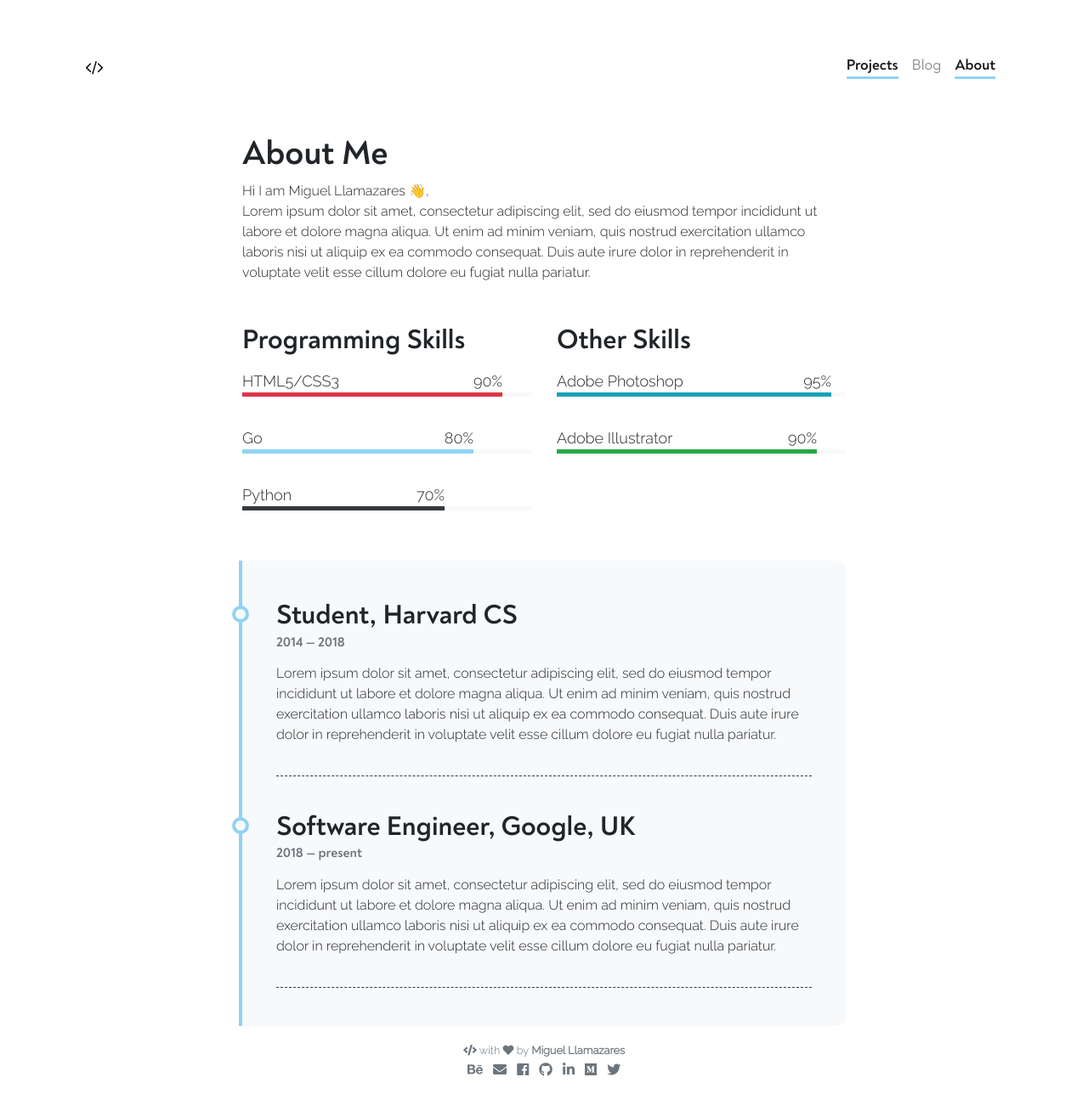
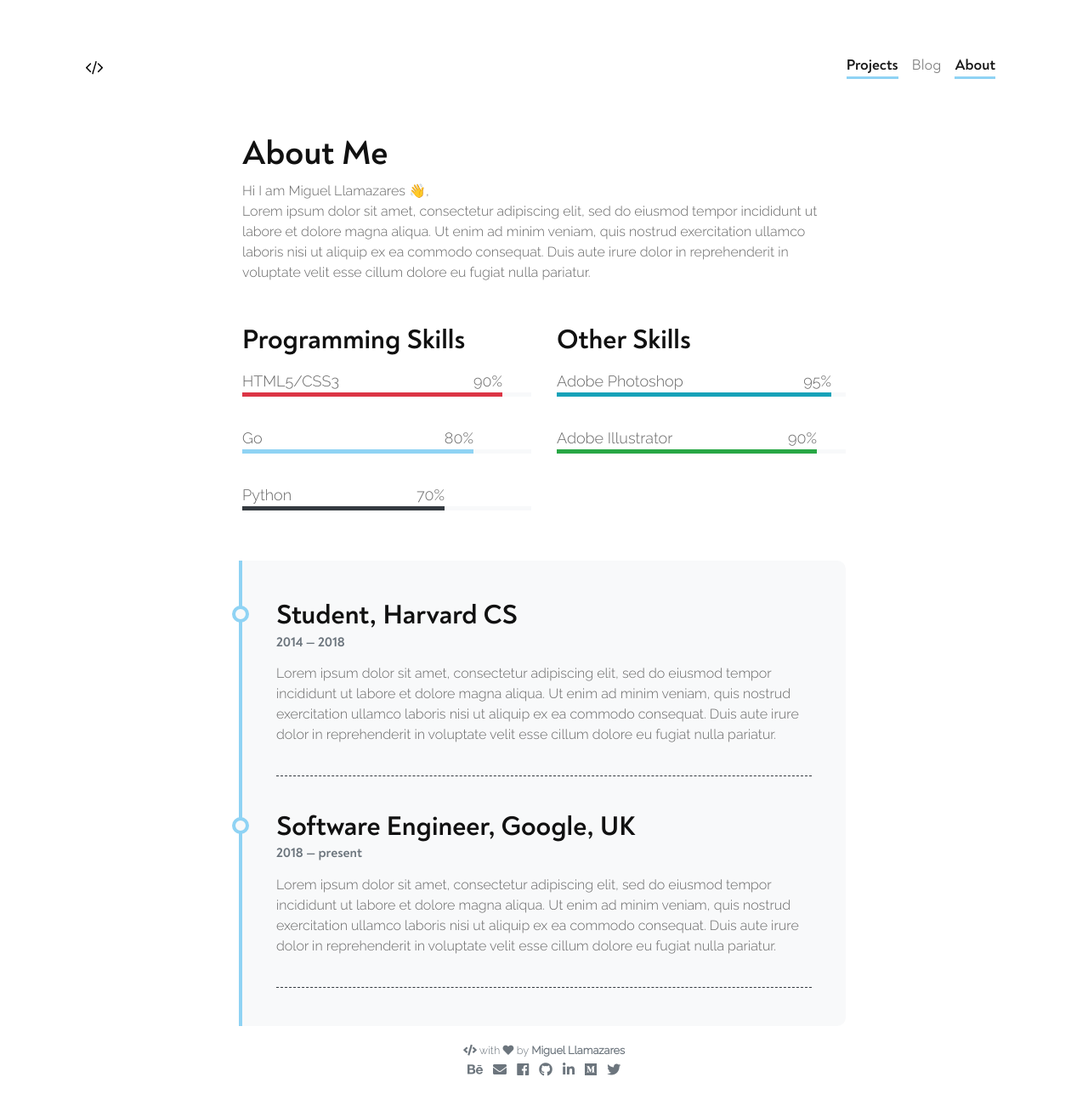
Before and after one commit to mllamazares/mllamazares.github.io, a Jekyll site: the page built from pages/about.md, in a window 1280 px wide. Shown: the whole page at 85% size. Built offline with Jekyll 4.4.1, drawn with Linux system fonts in a browser that asks for light colours; nearby versions of some CDN libraries; emoji names are drawn with the system emoji font.

Commit message:
Update _base.scss

```diff
--- a/_sass/_base.scss
+++ b/_sass/_base.scss
@@ -1,6 +1,7 @@
 body {
   font-family: "Raleway", sans-serif;
   font-weight: 300;
+  color: #666;
 }
 
 .badge {
@@ -10,6 +11,7 @@ body {
 h1, h2, h3, h4, h5, h6 {
   font-family: 'Noah';
   font-weight: 700;
+  color: #111;
 }
 
 .navbar-nav a {
@@ -25,12 +27,13 @@ h1, h2, h3, h4, h5, h6 {
 .hello {
 	margin-top: 7em !important;
 	margin-bottom: 5em !important;
+  color: #666;
 }
 
 .hello p {
 	font-size: 2em;
 	  font-weight: 400;
-	  color: #555;
+	  color: #666;
 	  margin-top: 10px;
 	  font-family: 'Noah', sans-serif;
 	  font-style: normal;
```
